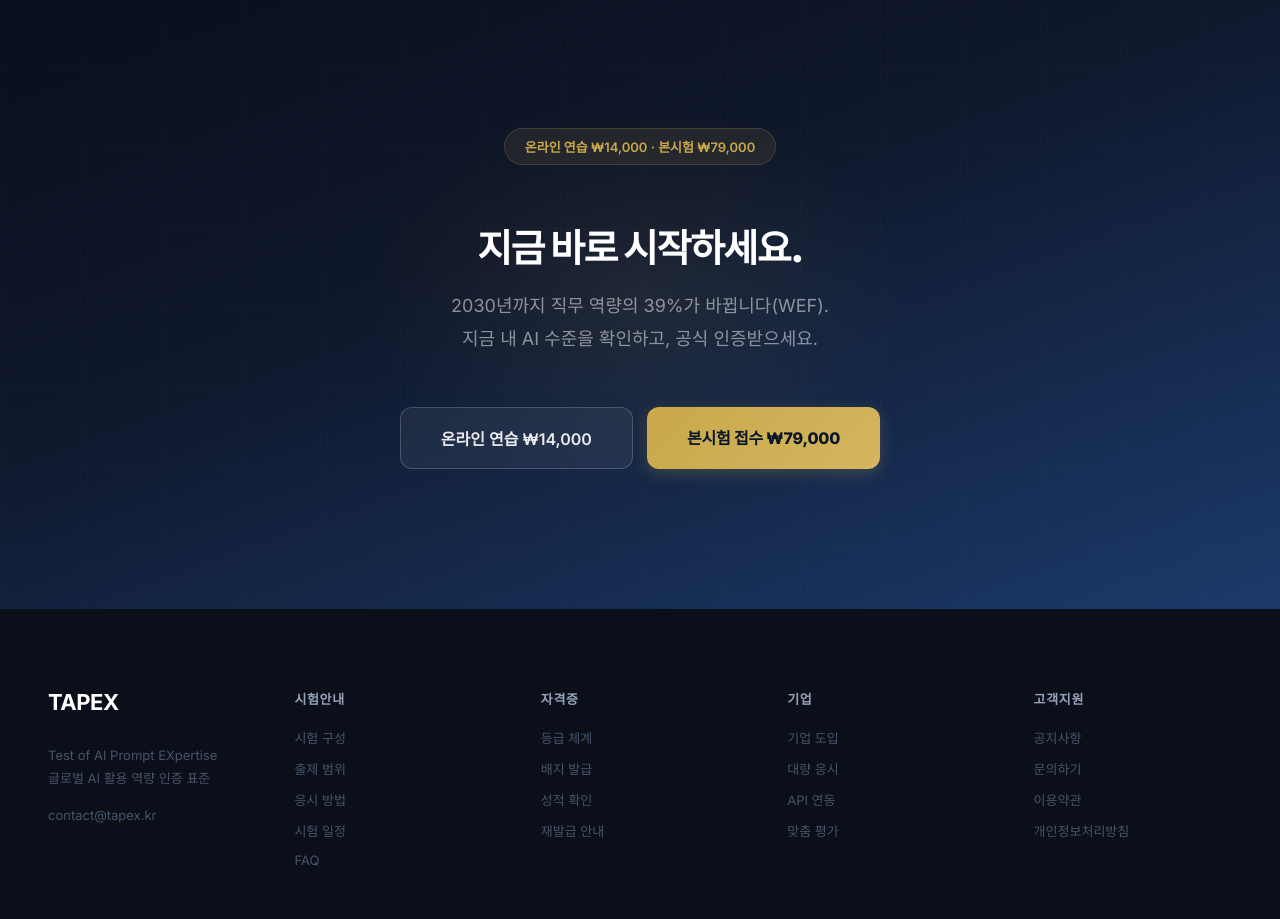
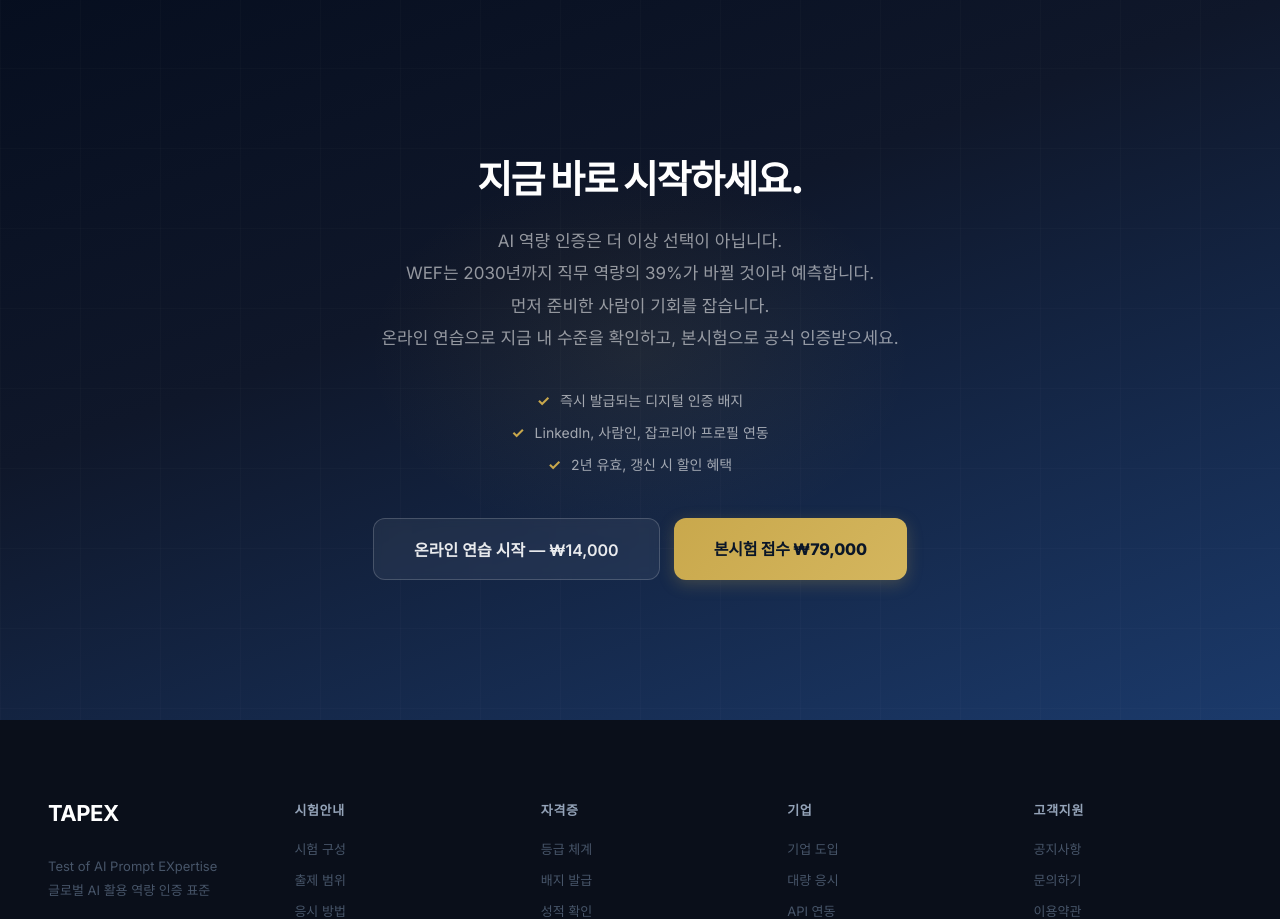
Before and after one commit to seojoonkim/tapex, a Next.js app: page / in a window 1280 px wide. Shown: the part 8560-9479 px from the top of the page. Built offline with nearby package versions, Linux system fonts and the light colour scheme.

Commit message:
feat: improve CTA section content, remove duplicate pricing

```diff
--- a/src/app/page.tsx
+++ b/src/app/page.tsx
@@ -1535,6 +1535,11 @@
 /* ─── CTA ─── */
 function CTASection() {
   const isMobile = useIsMobile();
+  const checklist = [
+    '즉시 발급되는 디지털 인증 배지',
+    'LinkedIn, 사람인, 잡코리아 프로필 연동',
+    '2년 유효, 갱신 시 할인 혜택',
+  ];
   return (
     <section id="pricing" style={{
       background: 'linear-gradient(160deg, #060E1F 0%, #0F172A 40%, #1B3A6B 100%)',
@@ -1560,51 +1565,63 @@
         pointerEvents: 'none',
       }} />
 
-      <div style={{ position: 'relative' }}>
-        {/* Price badge */}
-        <div style={{
-          display: 'inline-flex', alignItems: 'center', gap: 8,
-          background: 'rgba(201,168,76,0.1)', border: '1px solid rgba(201,168,76,0.2)',
-          borderRadius: 100, padding: '8px 20px',
-          fontSize: 13, fontWeight: 600, color: '#C9A84C',
-          marginBottom: 32,
-        }}>
-          온라인 연습 ₩14,000 · 본시험 ₩79,000
-        </div>
-
+      <div style={{ position: 'relative', maxWidth: 640, margin: '0 auto' }}>
         <h2 style={{
           fontSize: 'clamp(22px, 4vw, 38px)', fontWeight: 900,
-          color: '#fff', marginBottom: 20,
+          color: '#fff', marginBottom: 24,
           letterSpacing: '-0.04em', lineHeight: 1.1,
           fontFamily: FONT,
         }}>지금 바로 시작하세요.</h2>
+
         <p style={{
-          color: 'rgba(255,255,255,0.5)', fontSize: 18,
-          marginBottom: 52, maxWidth: 560, margin: '0 auto 52px',
-          lineHeight: 1.8,
+          color: 'rgba(255,255,255,0.55)', fontSize: isMobile ? 15 : 17,
+          maxWidth: 540, margin: '0 auto',
+          lineHeight: 1.9,
+          marginBottom: 36,
+          wordBreak: 'keep-all' as const,
         }}>
-          2030년까지 직무 역량의 39%가 바뀝니다(WEF).<br />
-          지금 내 AI 수준을 확인하고, 공식 인증받으세요.
+          AI 역량 인증은 더 이상 선택이 아닙니다.<br />
+          WEF는 2030년까지 직무 역량의 39%가 바뀔 것이라 예측합니다.<br />
+          먼저 준비한 사람이 기회를 잡습니다.<br />
+          온라인 연습으로 지금 내 수준을 확인하고, 본시험으로 공식 인증받으세요.
         </p>
+
+        {/* Checklist */}
+        <div style={{
+          display: 'flex', flexDirection: 'column', gap: 12,
+          alignItems: 'center', marginBottom: 44,
+        }}>
+          {checklist.map((item, i) => (
+            <div key={i} style={{
+              display: 'inline-flex', alignItems: 'center', gap: 10,
+              fontSize: isMobile ? 13 : 14, color: 'rgba(255,255,255,0.6)',
+            }}>
+              <span style={{ color: '#C9A84C', fontSize: 15, fontWeight: 700 }}>✓</span>
+              {item}
+            </div>
+          ))}
+        </div>
+
+        {/* CTA Buttons */}
         <div style={{ display: 'flex', gap: 14, justifyContent: 'center', flexWrap: 'wrap' }}>
           <a href="#practice" style={{
             background: 'rgba(255,255,255,0.06)',
             border: '1px solid rgba(255,255,255,0.18)',
             color: 'rgba(255,255,255,0.9)',
             borderRadius: 12, padding: '18px 40px',
-            fontWeight: 600, fontSize: 16,
+            fontWeight: 600, fontSize: isMobile ? 14 : 16,
             transition: 'all 0.2s',
             textDecoration: 'none',
             backdropFilter: 'blur(4px)',
           }}
             onMouseEnter={e => { e.currentTarget.style.background = 'rgba(255,255,255,0.12)'; e.currentTarget.style.borderColor = 'rgba(255,255,255,0.3)'; }}
             onMouseLeave={e => { e.currentTarget.style.background = 'rgba(255,255,255,0.06)'; e.currentTarget.style.borderColor = 'rgba(255,255,255,0.18)'; }}
-          >온라인 연습 ₩14,000</a>
+          >온라인 연습 시작 — ₩14,000</a>
           <a href="#register" style={{
             background: 'linear-gradient(135deg, #C9A84C 0%, #D4B65E 100%)',
             color: '#0A1628',
             borderRadius: 12, padding: '18px 40px',
-            fontWeight: 800, fontSize: 16,
+            fontWeight: 800, fontSize: isMobile ? 14 : 16,
             letterSpacing: '-0.01em',
             transition: 'transform 0.2s, box-shadow 0.2s',
             textDecoration: 'none',
```
